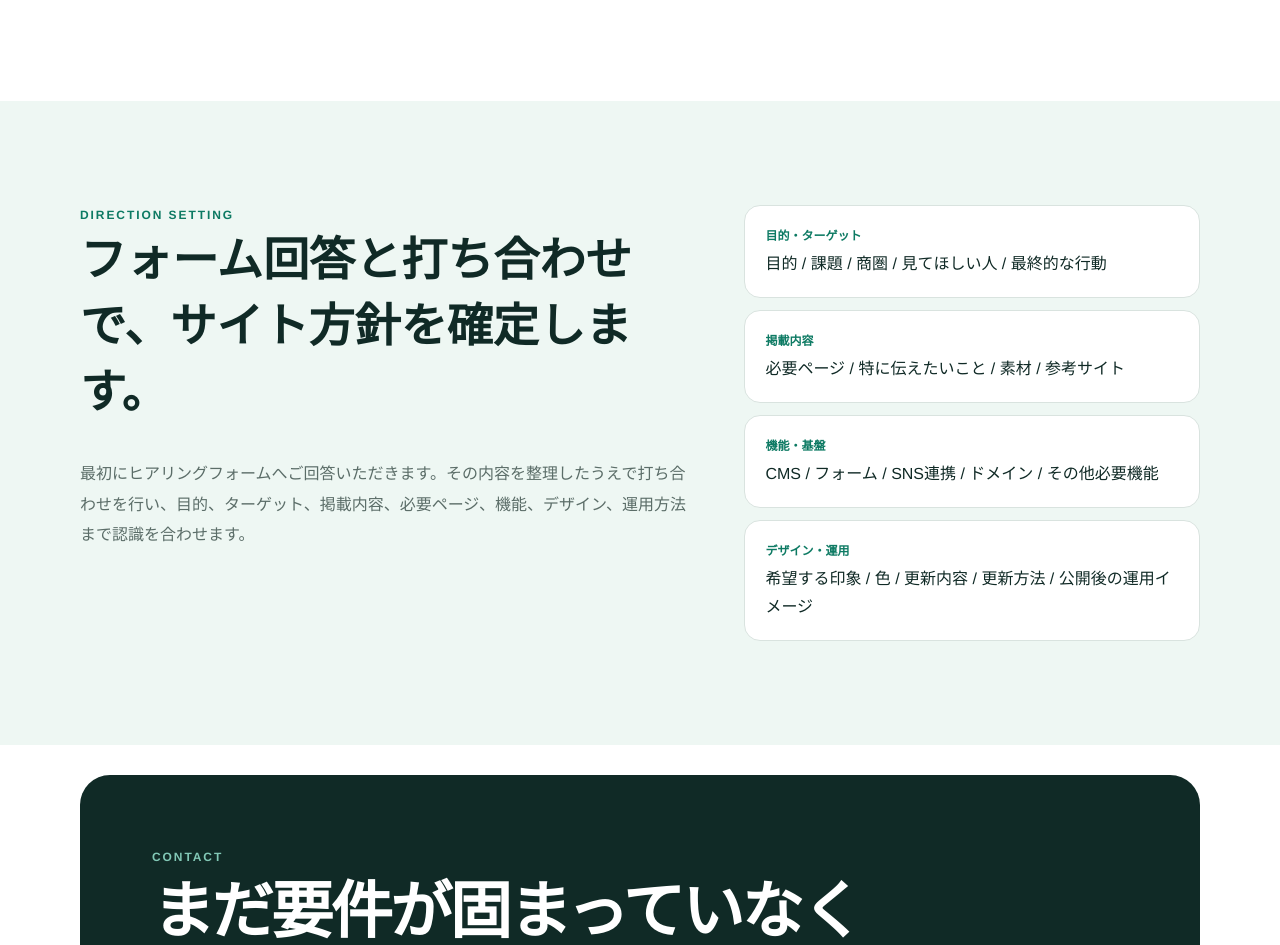
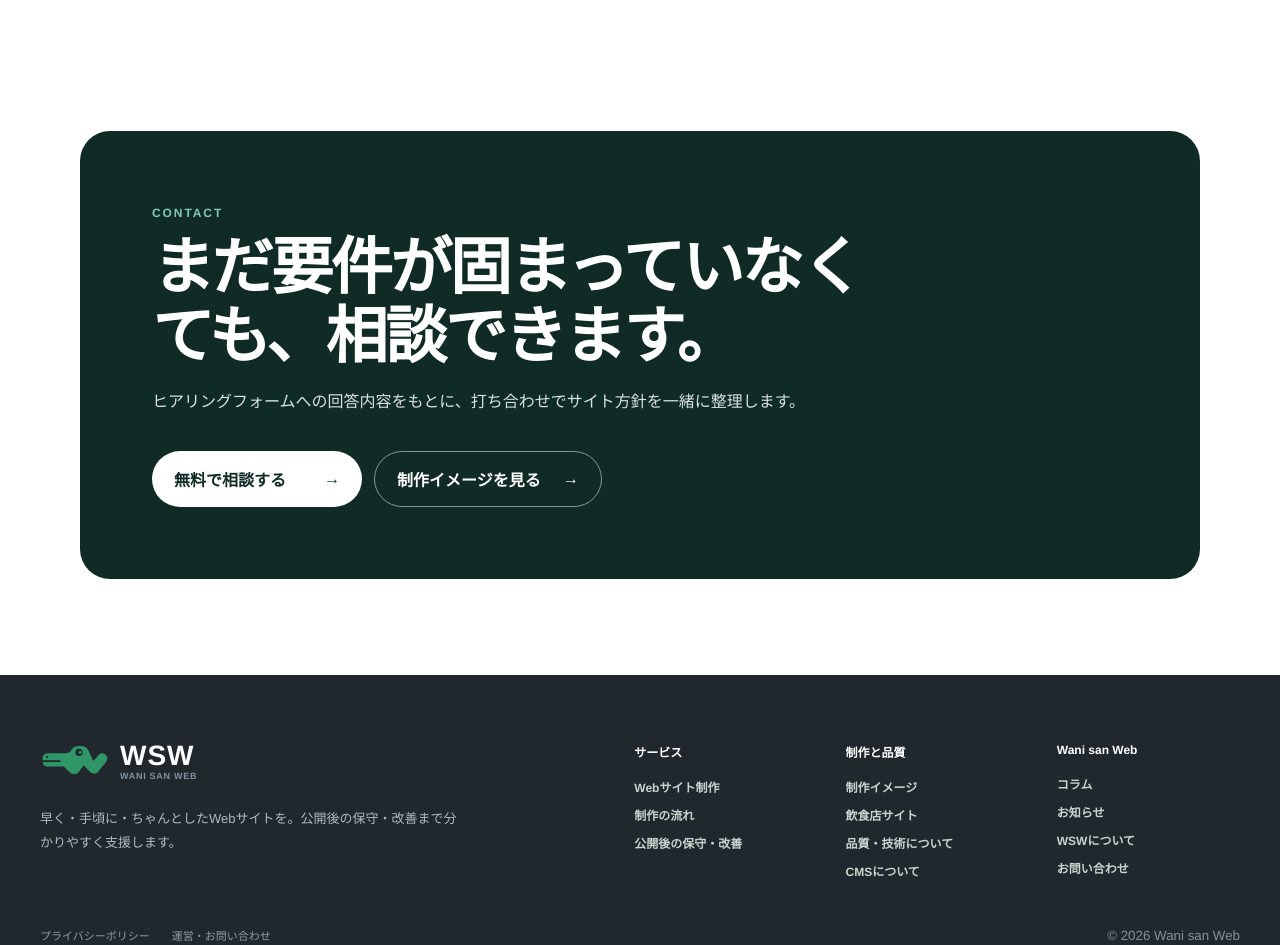
Before and after one commit to oka-wani/web-direction-lab, an Astro site: page /flow in a window 1280 px wide. Shown: the part 2080-3025 px from the top of the page. Built offline with nearby package versions, Linux system fonts and the light colour scheme; Astro itself is replaced by a stand-in of ours.

Commit message:
fix: remove redundant direction setting section

```diff
--- a/app/process/page.tsx
+++ b/app/process/page.tsx
@@ -20,10 +20,6 @@ export default function ProcessPage() {
       <ol className="process-timeline">{steps.map((step) => <li key={step.number}><span>{step.number}</span><div><small>STEP {step.number}</small><h2>{step.title}</h2><div className="process-roles"><section><b>お客様にお願いすること</b><p>{step.customer}</p></section><section><b>WSWが行うこと</b><p>{step.wsw}</p></section></div></div></li>)}</ol>
     </section>
 
-    <section className="order-section order-section--tint">
-      <div className="order-detail-grid"><div><span className="order-kicker">DIRECTION SETTING</span><h2>フォーム回答と打ち合わせで、サイト方針を確定します。</h2><p>最初にヒアリングフォームへご回答いただきます。その内容を整理したうえで打ち合わせを行い、目的、ターゲット、掲載内容、必要ページ、機能、デザイン、運用方法まで認識を合わせます。</p></div><dl className="order-definition-list"><div><dt>目的・ターゲット</dt><dd>目的 / 課題 / 商圏 / 見てほしい人 / 最終的な行動</dd></div><div><dt>掲載内容</dt><dd>必要ページ / 特に伝えたいこと / 素材 / 参考サイト</dd></div><div><dt>機能・基盤</dt><dd>CMS / フォーム / SNS連携 / ドメイン / その他必要機能</dd></div><div><dt>デザイン・運用</dt><dd>希望する印象 / 色 / 更新内容 / 更新方法 / 公開後の運用イメージ</dd></div></dl></div>
-    </section>
-
     <section className="order-final-cta"><span>CONTACT</span><h2>まだ要件が固まっていなくても、相談できます。</h2><p>ヒアリングフォームへの回答内容をもとに、打ち合わせでサイト方針を一緒に整理します。</p><div className="order-actions"><a className="order-primary-link" href="/contact">無料で相談する <b>→</b></a><a className="order-secondary-link" href="/examples">制作イメージを見る <b>→</b></a></div></section>
     <SiteFooter />
   </main>;
```
